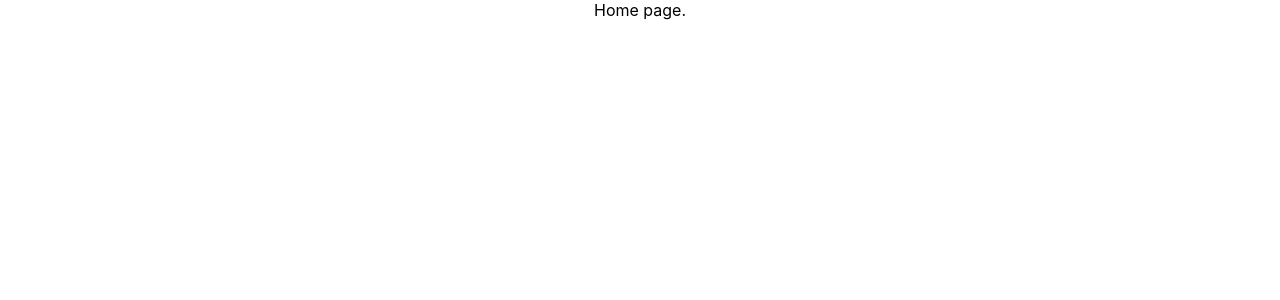
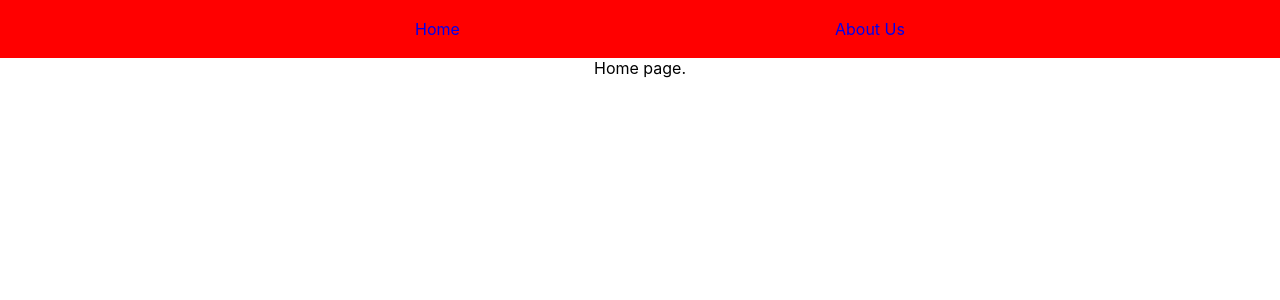
Before and after one commit to ComputerScienceWarrior/LMS, a React (Create React App) app: page / in a window 1280 px wide. Shown: the top 300 px of the page. Built offline with nearby package versions, Linux system fonts and the light colour scheme.

Commit message:
renders navigation component

```diff
--- a/src/index.js
+++ b/src/index.js
@@ -3,11 +3,13 @@ import ReactDOM from 'react-dom/client';
 import './index.css';
 import App from './App';
 import { BrowserRouter } from 'react-router-dom';
+import Navigation from './components/shared/Navigation';
 
 const root = ReactDOM.createRoot(document.getElementById('root'));
 root.render(
   <React.StrictMode>
     <BrowserRouter>
+      <Navigation />
       <App />
     </BrowserRouter>
   </React.StrictMode>
```
